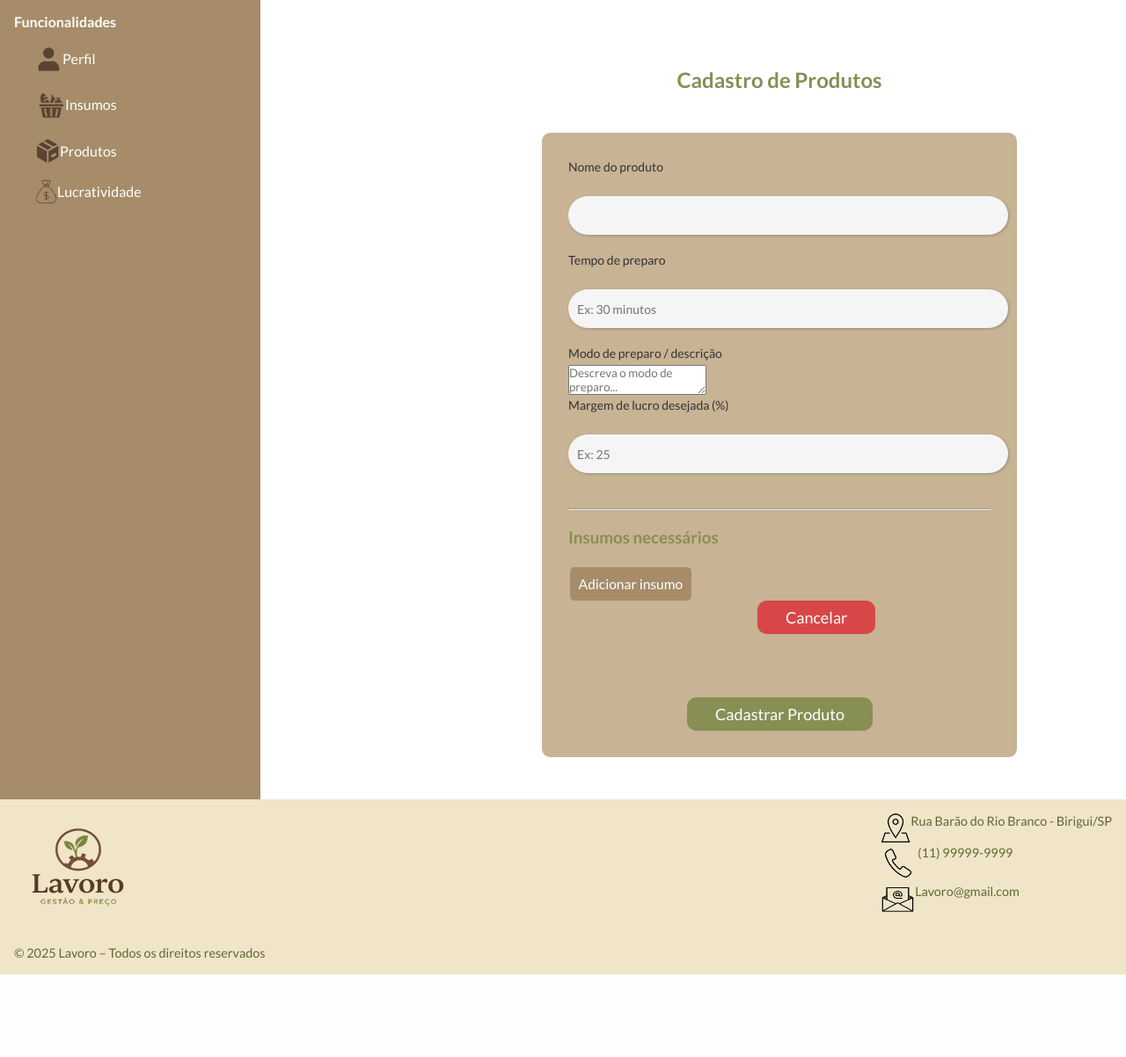
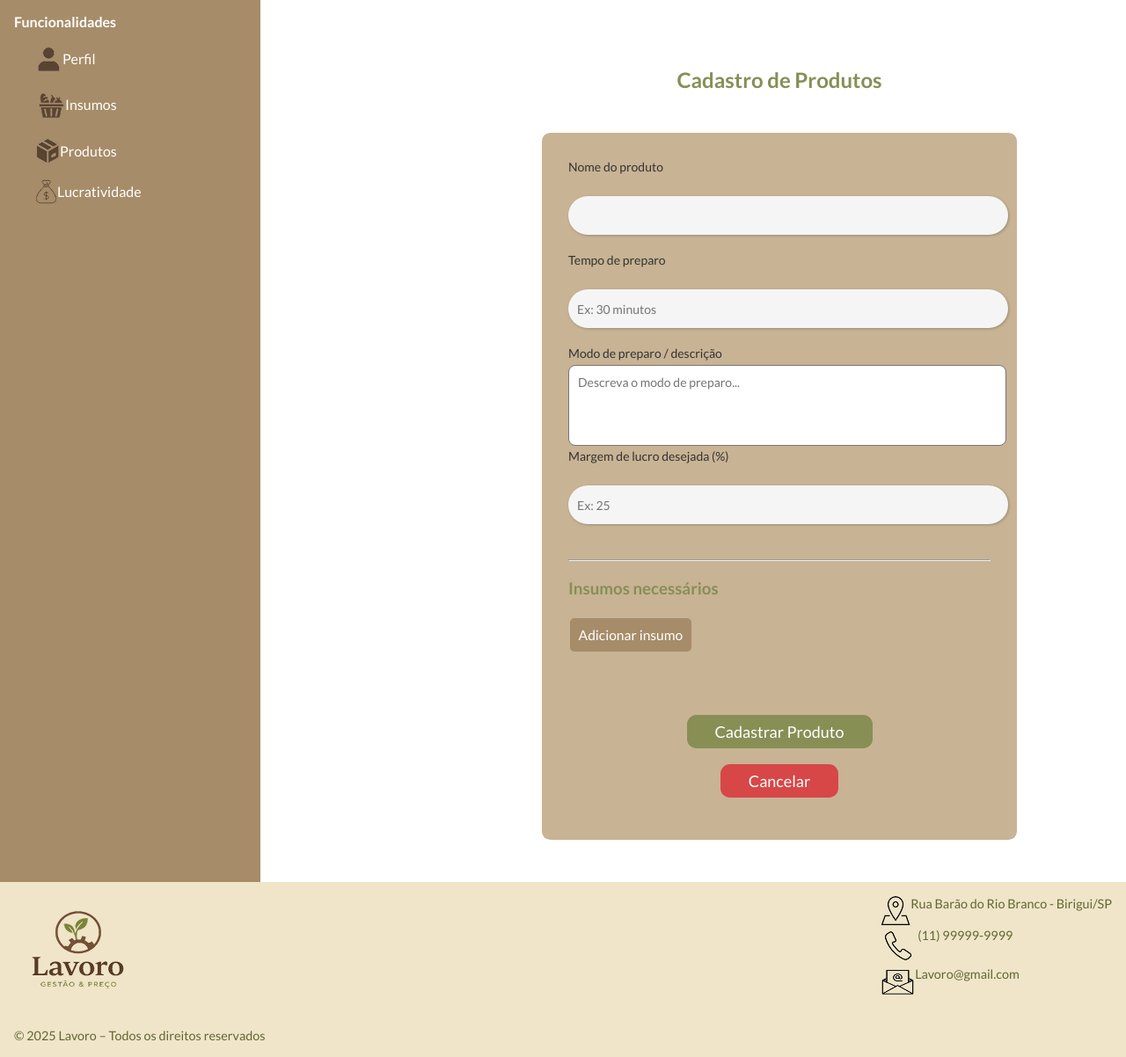
Before and after one commit to analaramantovani/lavoro3, a Flask app: page /cadastrarProduto in a window 1280 px wide. Shown: the part 164-1366 px from the top of the page at 88% size. Before the commit the page ends 1272 px from the top, so only its background shows below. Run offline with Flask 3, Linux system fonts and the light colour scheme; the visitor is signed in with stand-in values (Sample User, id 1); data that the repository does not hold is empty.

Commit message:
reconfiguração dos botoes da pagina de produto

```diff
--- a/static/css/style.css
+++ b/static/css/style.css
@@ -964,26 +964,38 @@ input {
     margin-left: 0.1em;
 }
 
-.BotaoVerdeProduto{
+.BotaoVerdeProduto {
     background: var(--VerdeEscuro--);
     padding: var(--TamanhoBotao--);
     color: var(--Branco--);
     border: none;
     border-radius: var(--BordaPoucoRedonda--);
     font-size: large;
-    margin-left: 7.5em;
-    margin-top: 4em;
-}
-
-.BotaoVermelhoProduto{
+    display: block;
+    margin: 4em auto 1em auto; /* centraliza e dá espaço abaixo */
+}
+
+.BotaoVermelhoProduto {
     background: var(--VermelhoPastel--);
     padding: var(--TamanhoBotao--);
     color: var(--Branco--);
     border: none;
     border-radius: var(--BordaPoucoRedonda--);
     font-size: large;
-    margin-left: 7.5em;
-}
+    display: block;
+    margin: 1em auto; /* centraliza e fica embaixo do verde */
+}
+
+textarea{
+    width: 34em;
+  height: 5em;
+  resize: none;
+  overflow-y: auto;
+  border-radius: 8px;
+  padding: 10px;
+  font-size: 14px;
+}
+
 /* editar insumo e produto Marcela */
 
 .edicao {
--- a/templates/html/cadastrarProduto.html
+++ b/templates/html/cadastrarProduto.html
@@ -76,8 +76,9 @@
                     </select>
 
                     <div class="botoes d-flex" style="margin-top: 1rem;">
-                        <button type="submit" class="BotaoVermelhoProduto"><a href="{{ url_for('produto') }}" >Cancelar</a></button>
+
                         <button type="submit" class="BotaoVerdeProduto">Cadastrar Produto</button>
+                         <button type="submit" class="BotaoVermelhoProduto"><a href="{{ url_for('produto') }}" >Cancelar</a></button>
                     </div>
                 </form>
             </div>
```
